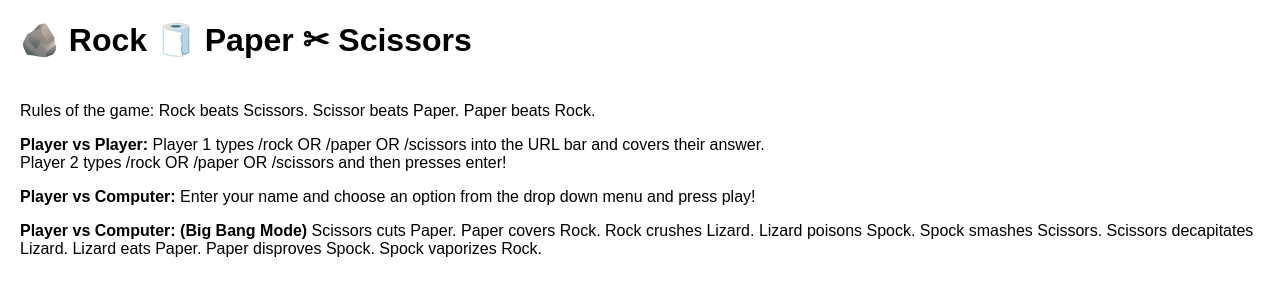
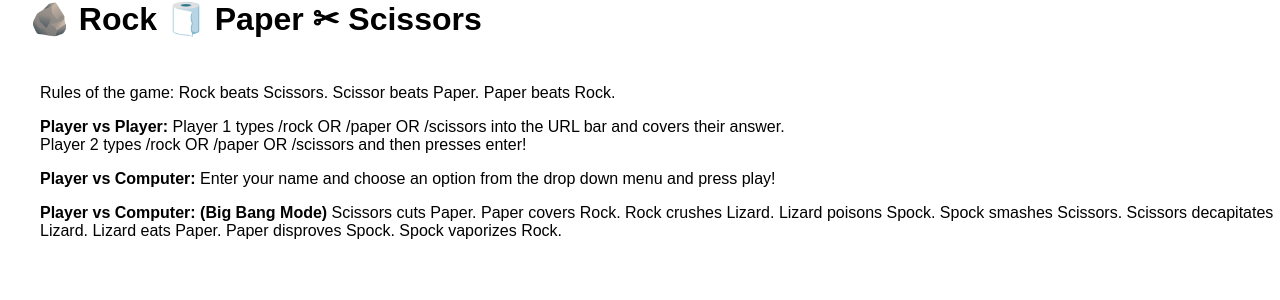
Before and after one commit to dcallus/rock_paper_scissors_game, a Flask app: page / in a window 1280 px wide. Shown: the part 60-360 px from the top of the page. Run offline with Flask 2, Linux system fonts and the light colour scheme.

Commit message:
neatened

```diff
--- a/static/css/main.css
+++ b/static/css/main.css
@@ -15,8 +15,8 @@ header > ul > li {
 }
 
 .scope {
-    padding-top: 5px;
-    padding-left: 20px;
+    padding-top: 30px;
+    padding-left: 40px;
 }
 
 #title {
@@ -28,3 +28,8 @@ header > ul > li {
     font-family:'Courier New', Courier, monospace;
     padding-bottom: 100%;
 }
+
+h1 {
+    display: inline;
+    margin: 10px;
+}
```
Also changed, not shown: templates/2player.html (line endings or trailing spaces).
